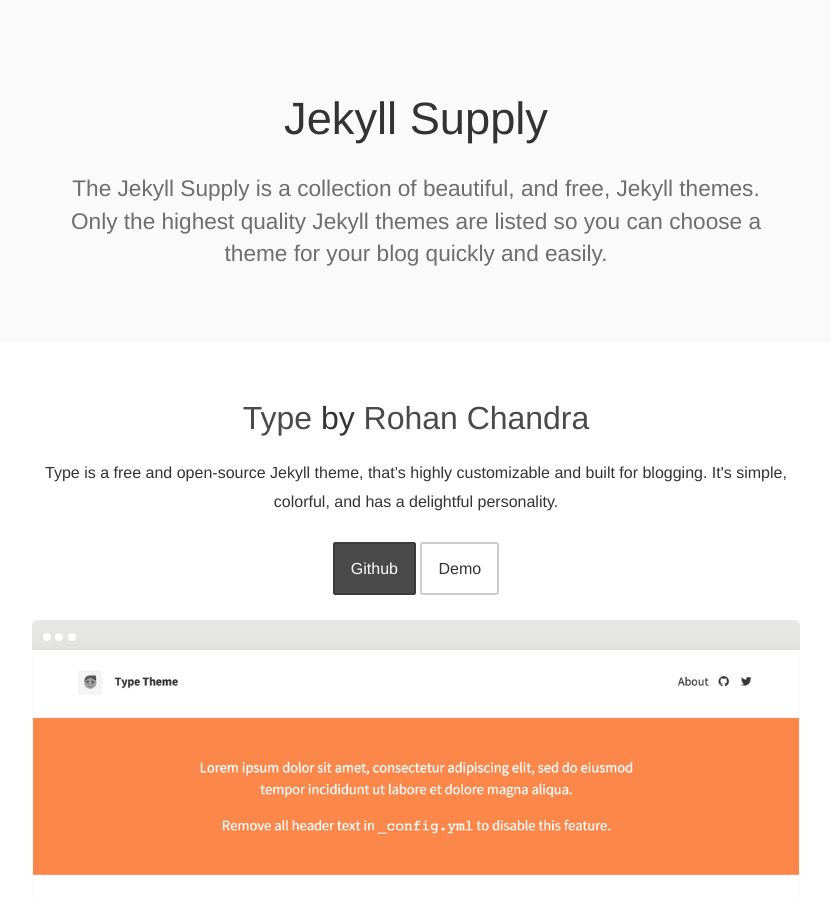
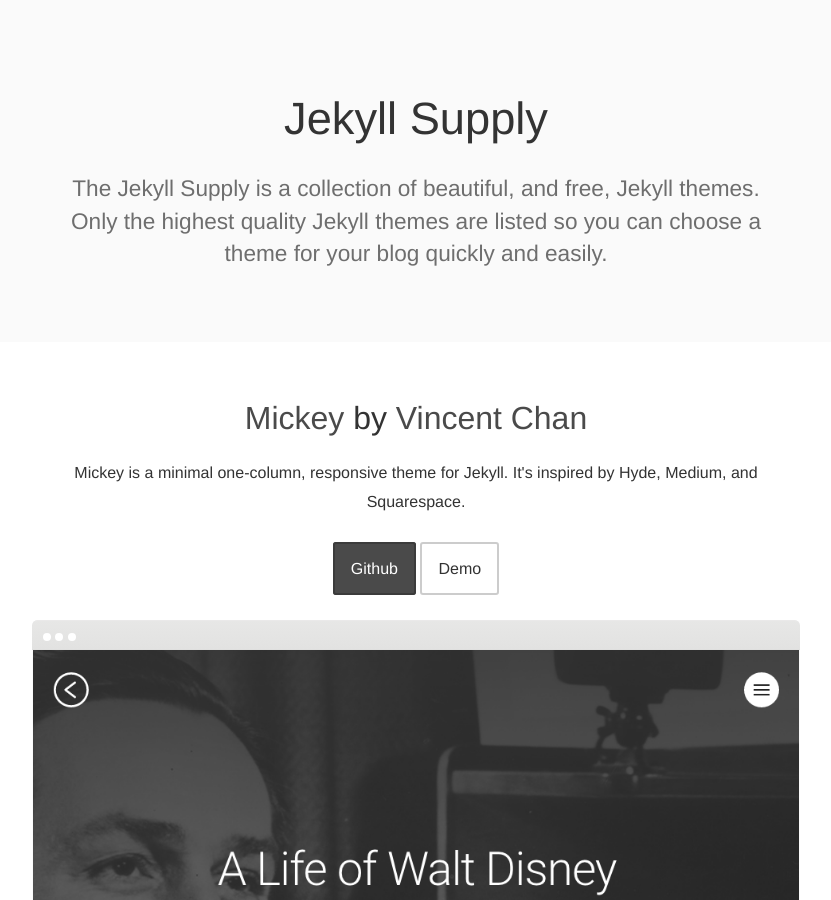
Before and after one commit to johno/jekyllsupply, a Jekyll site: the page built from index.html, in a window 1280 px wide and 900 px high. Shown: the whole window, without its empty margins (224-1055 px from the left). Built offline with Jekyll 4.4.1, drawn with Linux system fonts in a browser that asks for light colours.

Commit message:
Add mickey theme

```diff
--- a/_data/themes.yml
+++ b/_data/themes.yml
@@ -1,3 +1,16 @@
+- name: Mickey
+  description: >
+    Mickey is a minimal one-column, responsive theme for Jekyll. It's inspired by
+    Hyde, Medium, and Squarespace.
+  image: mickey.png
+  demourl: http://vincentchan.github.io/mickey/
+  githuburl: https://github.com/vincentchan/Mickey
+  author:
+    name: Vincent Chan
+    url: http://aneverendingdream.com/
+    twitter: vincentchan
+    github: vincentchan
+
 - name: Type
   description: >
     Type is a free and open-source Jekyll theme, that’s highly customizable and
```
Also changed, not shown: public/images/mickey.png (added).
